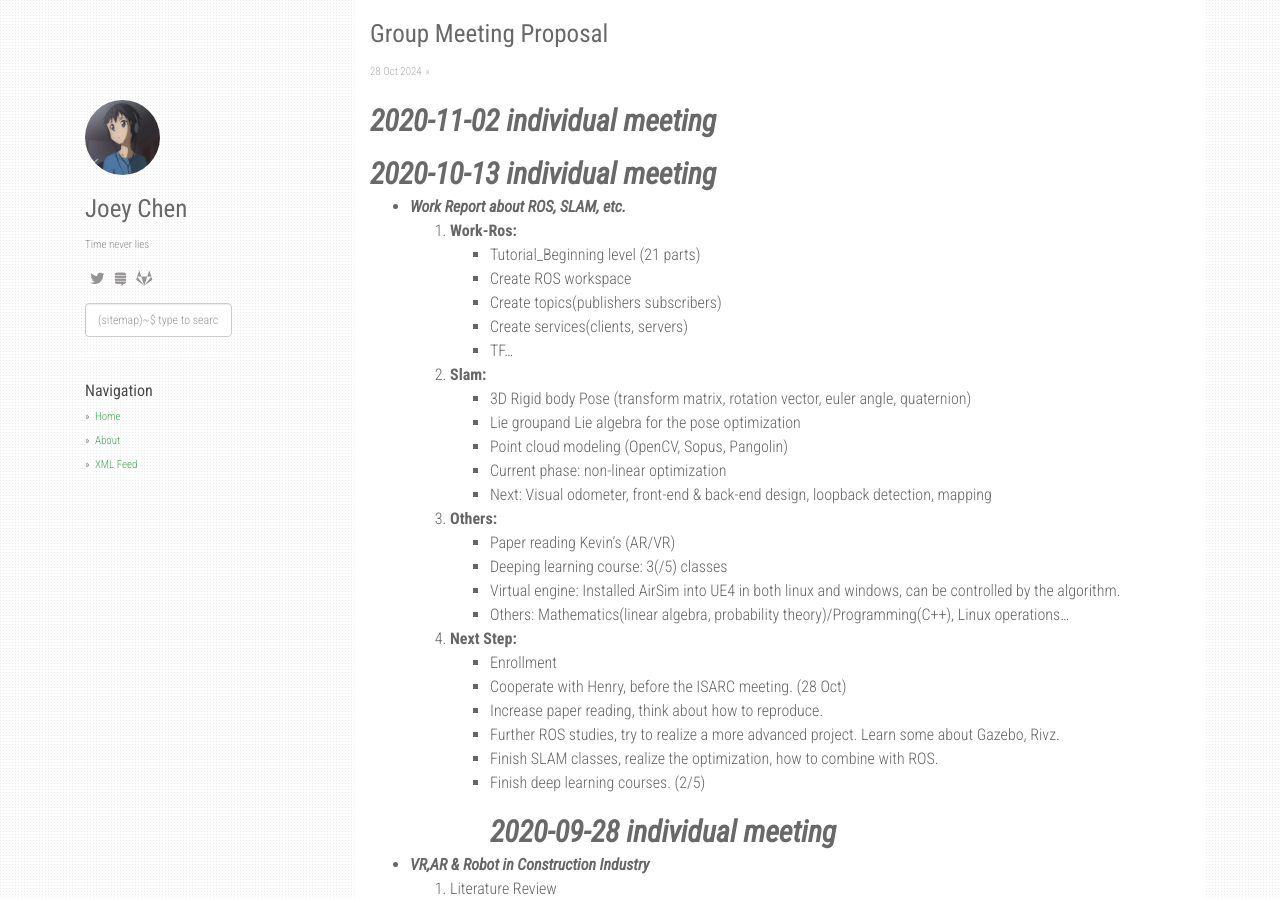
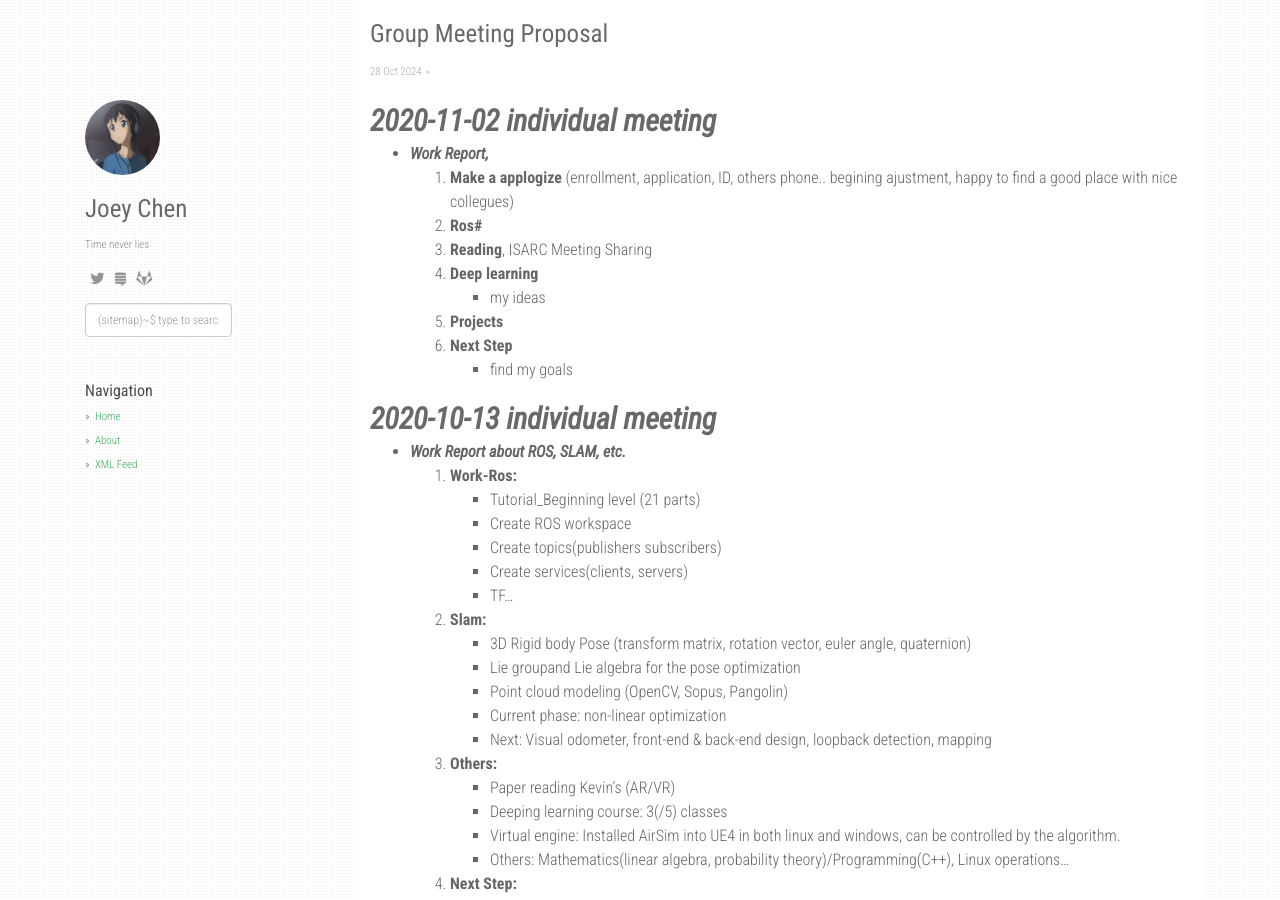
Before and after one commit to czy95/czy95.github.io, a Jekyll site: the page built from _posts/2024-10-28-Group-Meeting-Proposal.md, in a window 1280 px wide and 900 px high. Built offline with Jekyll 4.4.1, drawn with Linux system fonts in a browser that asks for light colours; nearby versions of some CDN libraries; our own code applies the rules of GitHub Pages for plain Markdown files.

Commit message:
Update 2024-10-28-Group-Meeting-Proposal.md

```diff
--- a/_posts/2024-10-28-Group-Meeting-Proposal.md
+++ b/_posts/2024-10-28-Group-Meeting-Proposal.md
@@ -1,6 +1,13 @@
-
 ## ***2020-11-02 individual meeting***
-
+- ***Work Report,***
+  0. **Make a applogize** (enrollment, application, ID, others phone.. begining ajustment, happy to find a good place with nice collegues)
+  1. **Ros#**
+  2. **Reading**, ISARC Meeting Sharing
+  3. **Deep learning**
+    - my ideas
+  4. **Projects**
+  5. **Next Step**
+    - find my goals
 
 ## ***2020-10-13 individual meeting***
 - ***Work Report about ROS, SLAM, etc.***
```
